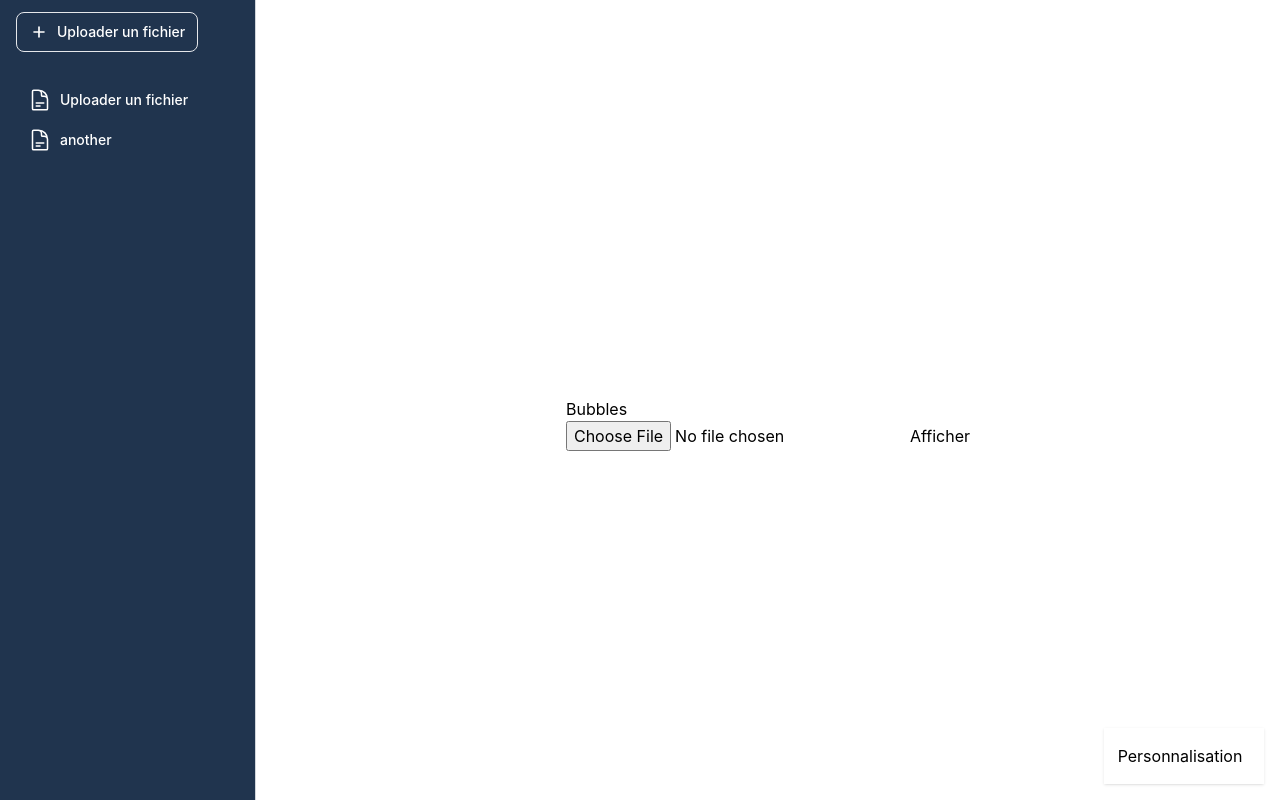
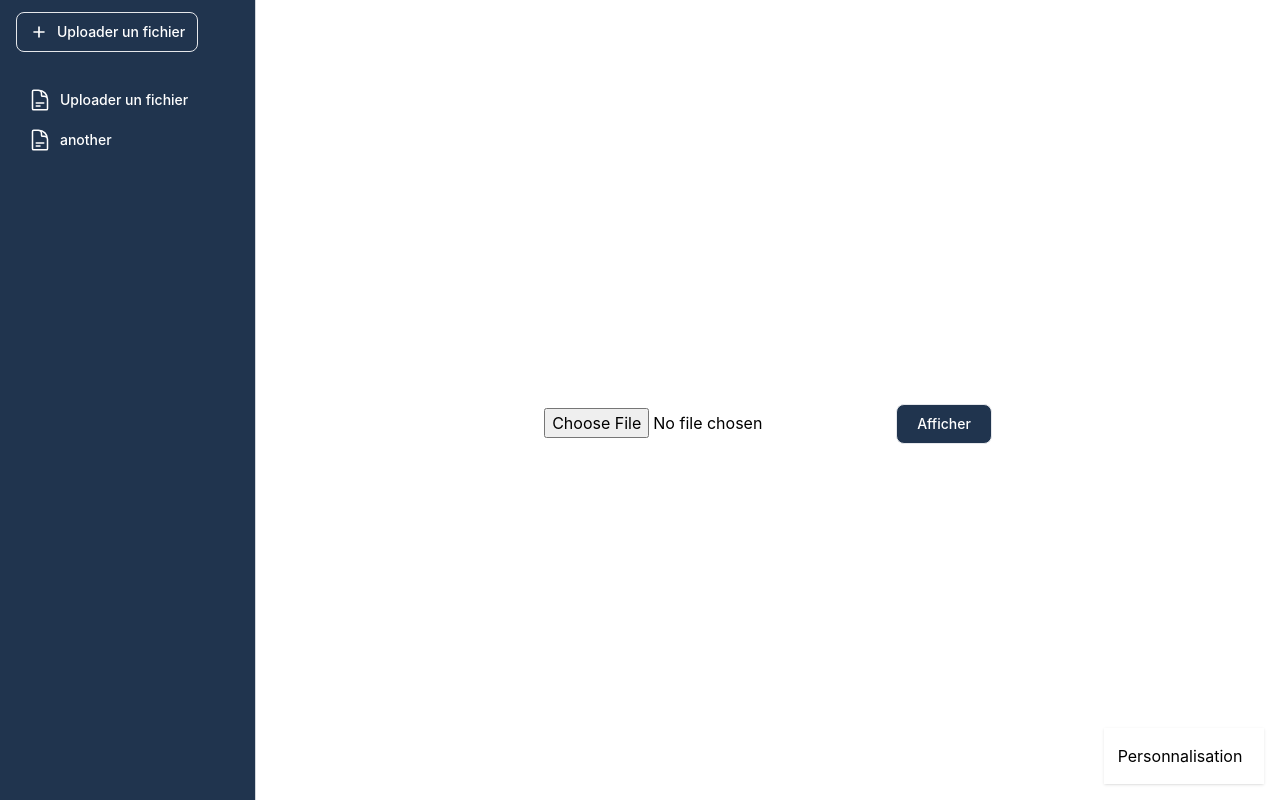
Before and after one commit to AyouLasme/BubleProject, a React (Create React App) app: page / in a window 1280 px wide. Built offline with nearby package versions, Linux system fonts and the light colour scheme.

Commit message:
MAJ de l'interface d'implementation du Bubble

```diff
--- a/src/App.css
+++ b/src/App.css
@@ -36,3 +36,8 @@
     transform: rotate(360deg);
   }
 }
+
+.custom-styling {
+  color: white;
+  background-color: rgb(32, 52, 78);
+}
--- a/src/App.jsx
+++ b/src/App.jsx
@@ -1,6 +1,6 @@
-import logo from './logo.svg';
+// import logo from './logo.svg';
 import './App.css';
-import MenuItem from './components/MenuItem';
+// import MenuItem from './components/MenuItem';
 import Configuration from './components/Configuration';
 import Sidebar from './components/Sidebar';
 import MainContent from './components/MainContent';
--- a/src/components/BubbleChart.jsx
+++ b/src/components/BubbleChart.jsx
@@ -1,5 +1,6 @@
 import React, { Component } from 'react';
 import * as d3 from 'd3';
+import '../App.css';
 
 class BubbleChart extends Component {
   state = {
@@ -8,7 +9,7 @@ class BubbleChart extends Component {
   };
 
   svgRef = React.createRef();
-  width = 800;
+  width = 900;
   height = 600;
   treeLayout = d3.tree().size([this.width, this.height]);
   marginX = 50;
@@ -100,10 +101,11 @@ class BubbleChart extends Component {
     return (
       <div style={{ display: 'flex', justifyContent: 'center', alignItems: 'center', height: '100vh' }}>
         <div>
-          <h1>Bubbles</h1>
           <input type="file" accept=".json" onChange={this.telechargerFichier} />
-          <button onClick={this.AfficherBubbles} disabled={!data}>
-            Afficher
+
+
+          <button className="custom-styling flex-shrink-0 h-10 px-5 ml-2 text-sm font-medium border rounded-lg " onClick={this.AfficherBubbles} disabled={!data}>
+              Afficher
           </button>
           {isBubbleChartVisible && <svg ref={this.svgRef}></svg>}
         </div>
--- a/src/components/MainContent.jsx
+++ b/src/components/MainContent.jsx
@@ -9,7 +9,6 @@ export default function MainContent() {
       }
 
       <div>
-        Lorem ipsum dolor sit amet consectetur adipisicing elit. Eius quam laborum quibusdam, dolorem mollitia sint, maxime nihil non quisquam eum ducimus? Sint suscipit ratione, enim omnis dolorem id eveniet porro.
       </div>
     </div>
   );
--- a/src/components/Sidebar.jsx
+++ b/src/components/Sidebar.jsx
@@ -4,6 +4,7 @@ export default function Sidebar(props) {
     return (<>
         <button className="relative text-sm focus:outline-none group">
             <div className="flex items-center justify-between w-full h-16 px-4">
+                {/* eslint-disable-next-line jsx-a11y/anchor-is-valid */}
                 <a className="flex items-center flex-shrink-0 h-10 px-3 text-sm font-medium border rounded-lg"
                     href="#">
                     <svg className="w-5 h-5" xmlns="http://www.w3.org/2000/svg" fill="none" viewBox="0 0 24 24" stroke="currentColor">
```
